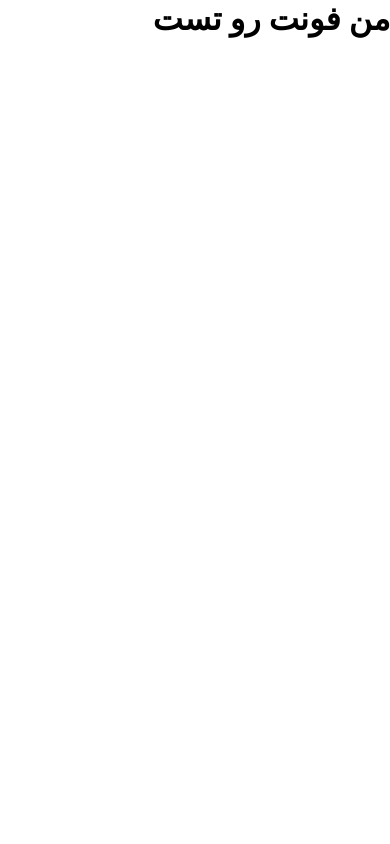
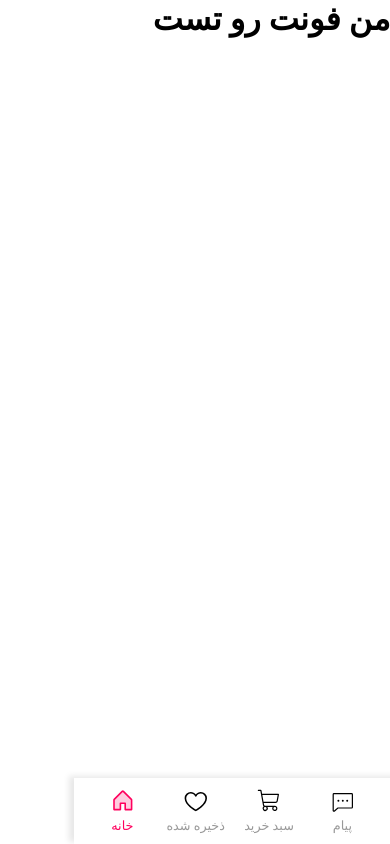
Before and after one commit to mmd-yavarii/fullstack-shop, a Next.js app: page / in a window 390 px wide. Built offline with nearby package versions, Linux system fonts and the light colour scheme; a small style sheet from the web is missing.

Commit message:
create layout (mobile)

```diff
--- /dev/null
+++ b/components/layout/Layout.jsx
@@ -0,0 +1,15 @@
+import { useRouter } from 'next/router';
+import MobileLayout from './mobile/MobileLayout';
+
+function Layout({ children }) {
+  const { asPath: path } = useRouter();
+
+  return (
+    <>
+      {children}
+      {<MobileLayout />}
+    </>
+  );
+}
+
+export default Layout;
--- /dev/null
+++ b/components/layout/mobile/MobileLayout.jsx
@@ -0,0 +1,61 @@
+import Link from 'next/link';
+import { useRouter } from 'next/router';
+
+import { PiHouse, PiHouseDuotone } from 'react-icons/pi';
+import { PiUserCircleLight, PiUserCircleDuotone } from 'react-icons/pi';
+import { PiHeart, PiHeartDuotone } from 'react-icons/pi';
+import { PiShoppingCartLight, PiShoppingCartDuotone } from 'react-icons/pi';
+import { PiChatDotsLight, PiChatDotsDuotone } from 'react-icons/pi';
+
+import styles from './MobileLayout.module.css';
+import { useToken } from '@/contexts/TokenProvider';
+
+function MobileLayout({ children }) {
+  const { asPath: path } = useRouter();
+  const token = useToken();
+
+  return (
+    <>
+      {children}
+
+      {path != '/auth/login' && path != '/auth/signup' && (
+        <footer className={styles.footer}>
+          <div className={`${styles.links} ${path == '/profile' && styles.selected}`}>
+            <Link href={!token ? '/auth/login' : '/profile'}>
+              {path == '/profile' ? <PiUserCircleDuotone fontSize="1.6rem" /> : <PiUserCircleLight fontSize="1.6rem" />}
+            </Link>
+            <p>پروفایل</p>
+          </div>
+
+          <div className={`${styles.links} ${path == '/chat' && styles.selected}`}>
+            <Link href={!token ? '/auth/login' : '/chat'}>
+              {path == '/chat' ? <PiChatDotsDuotone fontSize="1.6rem" /> : <PiChatDotsLight fontSize="1.6rem" />}
+            </Link>
+            <p>پیام</p>
+          </div>
+
+          <div className={`${styles.links} ${path == '/cart' && styles.selected}`}>
+            <Link href={!token ? '/auth/login' : '/cart'}>
+              {path == '/cart' ? <PiShoppingCartDuotone fontSize="1.6rem" /> : <PiShoppingCartLight fontSize="1.6rem" />}
+            </Link>
+            <p>سبد خرید</p>
+          </div>
+
+          <div className={`${styles.links} ${path == '/bookmark' && styles.selected}`}>
+            <Link href={!token ? '/auth/login' : '/bookmark'}>
+              {path == '/bookmark' ? <PiHeartDuotone fontSize="1.6rem" /> : <PiHeart fontSize="1.6rem" />}
+            </Link>
+            <p>ذخیره شده</p>
+          </div>
+
+          <div className={`${styles.links} ${path == '/' && styles.selected}`}>
+            <Link href="/">{path == '/' ? <PiHouseDuotone fontSize="1.6rem" /> : <PiHouse fontSize="1.6rem" />}</Link>
+            <p>خانه</p>
+          </div>
+        </footer>
+      )}
+    </>
+  );
+}
+
+export default MobileLayout;
--- /dev/null
+++ b/components/layout/mobile/MobileLayout.module.css
@@ -0,0 +1,32 @@
+.footer {
+  background-color: var(--background-color);
+  position: fixed;
+  bottom: 0;
+  left: 0;
+  width: 100vw;
+  padding: 10px;
+  display: flex;
+  align-items: center;
+  justify-content: space-evenly;
+  box-shadow: -5px -2px 6px #00000018;
+}
+
+.links {
+  display: flex;
+  align-items: center;
+  justify-content: center;
+  flex-direction: column;
+  min-width: 70px;
+}
+.links p {
+  opacity: 0.4;
+  font-size: 0.8rem;
+}
+
+.selected {
+  color: var(--them-primery-color);
+}
+
+.selected p {
+  opacity: 1;
+}
--- /dev/null
+++ b/helper/regexes.js
@@ -0,0 +1,4 @@
+const phoneRegex = /(9|09|\+989|\+9809)\d{9}/;
+const passwordRegex = /^.{8,}$/;
+
+export { phoneRegex, passwordRegex };
--- a/pages/_app.js
+++ b/pages/_app.js
@@ -1,13 +1,16 @@
+import Layout from '@/components/layout/Layout';
 import AlertProvider from '@/contexts/AlertProvider';
 import TokenProvider from '@/contexts/TokenProvider';
 import '@/styles/globals.css';
 
 export default function App({ Component, pageProps }) {
   return (
-    <AlertProvider>
-      <TokenProvider>
-        <Component {...pageProps} />
-      </TokenProvider>
-    </AlertProvider>
+    <Layout>
+      <AlertProvider>
+        <TokenProvider>
+          <Component {...pageProps} />
+        </TokenProvider>
+      </AlertProvider>
+    </Layout>
   );
 }
--- a/pages/auth/login.jsx
+++ b/pages/auth/login.jsx
@@ -1,9 +1,11 @@
+import { useAlert } from '@/contexts/AlertProvider';
 import { useToken } from '@/contexts/TokenProvider';
 import Form from '@/template/Form';
 import { useRouter } from 'next/router';
 import { useEffect, useState } from 'react';
 
 export default function Signup() {
+  const showAlert = useAlert();
   const router = useRouter();
   const [token, setToken] = useToken();
 
@@ -22,7 +24,7 @@ export default function Signup() {
   // login handler
   async function loginHandler() {
     if (!form.phone.length || !form.password.length) {
-      alert('اطلاعات وارد شده کامل نیست');
+      showAlert('error', 'اطلاعات وارد شده کامل نیست');
       return;
     }
 
@@ -36,7 +38,7 @@ export default function Signup() {
         },
       });
       const result = await response.json();
-      alert(result.message);
+      showAlert(result.status, result.message);
 
       if (result.status === 'success') {
         setToken(result.data);
--- a/pages/auth/signup.jsx
+++ b/pages/auth/signup.jsx
@@ -25,7 +25,10 @@ export default function Signup() {
 
   // sign up handler
   async function signupHandler() {
-    if (!form.name.length || !form.phone.length || !form.password.length || !form.repassword.length || form.password != form.repassword) {
+    if (!form.name.length || !form.phone.length || !form.password.length || !form.repassword.length) {
+      showAlert('error', 'اطلاعات به درستی وارد نشده');
+    }
+    if (form.password != form.repassword) {
       showAlert('error', 'کلمه عبور مطابقت ندارد');
 
       return;
```
Also changed, not shown: components/template/Form.jsx (+18 -4 lines), components/template/Form.module.css (+9 -0 lines).
